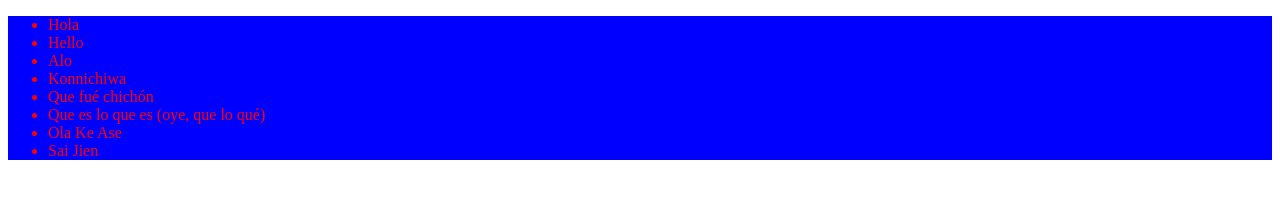
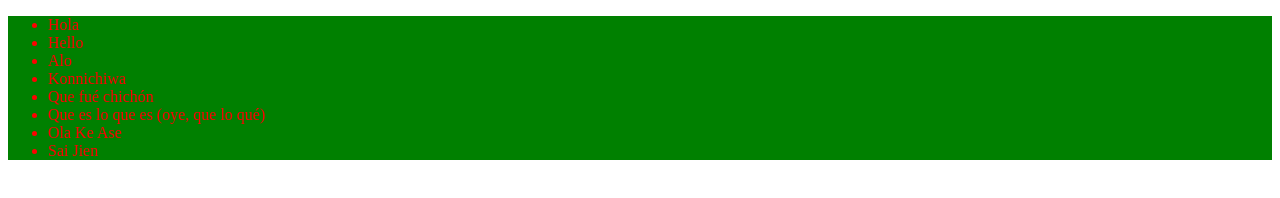
Before and after one commit to fizdalf/buscaminas-2022, a plain HTML site: page index.html in a window 1280 px wide. Drawn offline with Linux system fonts and the light colour scheme.

Commit message:
con verde funciona mejor despues de los cambios

```diff
--- a/index.html
+++ b/index.html
@@ -5,7 +5,7 @@
     <title>Title</title>
 </head>
 <body>
-<div style="background-color: blue">
+<div style="background-color: green">
     <ul style="color: red">
         <li>Hola</li>
         <li>Hello</li>
```
